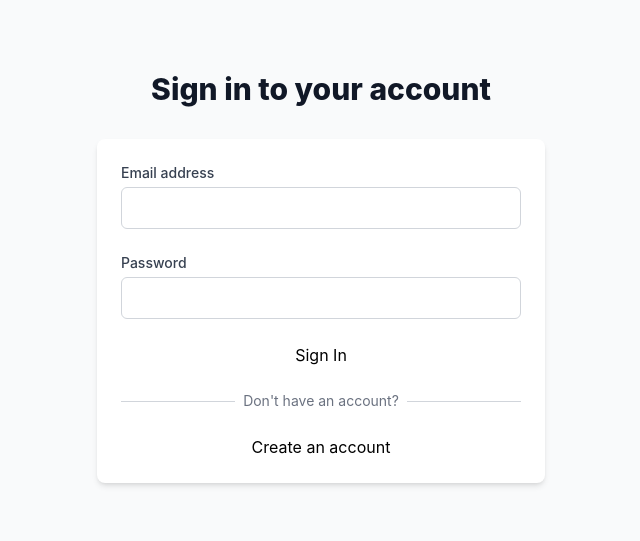
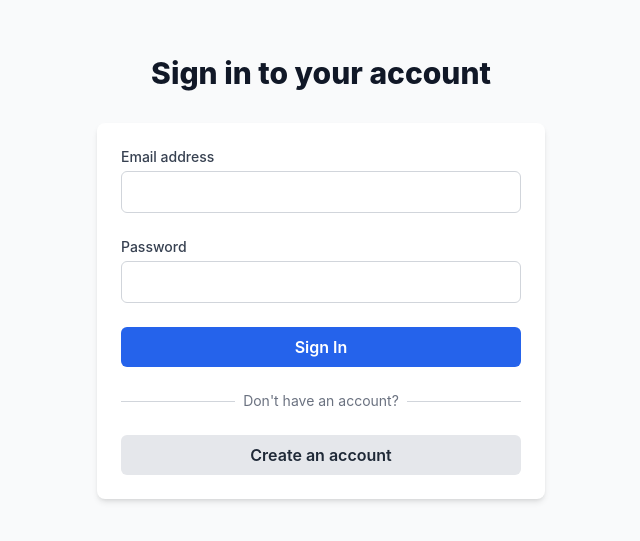
Before and after one commit to Suryansh-asati/caresuite, a React (Vite) app in the folder client/: page /login in a window 1280 px wide. Shown: the part 135-676 px from the top of the page, without its empty margins (319-959 px from the left). Built offline with nearby package versions, Linux system fonts and the light colour scheme; no server answers; the HTML template or start-up script is replaced by a standard one.

Commit message:
fix: harden shared Button prop handling
Agent-Logs-Url: https://github.com/Suryansh-asati/caresuite/sessions/d581fb3d-2f77-4e64-a521-e4bcc6ec8134

```diff
--- a/client/src/shared/ui/Button.tsx
+++ b/client/src/shared/ui/Button.tsx
@@ -9,6 +9,8 @@ const Button: React.FC<ButtonProps> = ({
   variant = 'primary',
   isLoading = false,
   disabled,
+  className = '',
+  type = 'button',
   children,
   ...props
 }) => {
@@ -22,9 +24,10 @@ const Button: React.FC<ButtonProps> = ({
 
   return (
     <button
-      className={`${baseClasses} ${variantClasses[variant]} ${disabled || isLoading ? disabledClasses : ''}`}
+      {...props}
+      type={type}
+      className={`${baseClasses} ${variantClasses[variant]} ${disabled || isLoading ? disabledClasses : ''} ${className}`.trim()}
       disabled={disabled || isLoading}
-      {...props}
     >
       {isLoading ? 'Loading...' : children}
     </button>
```
